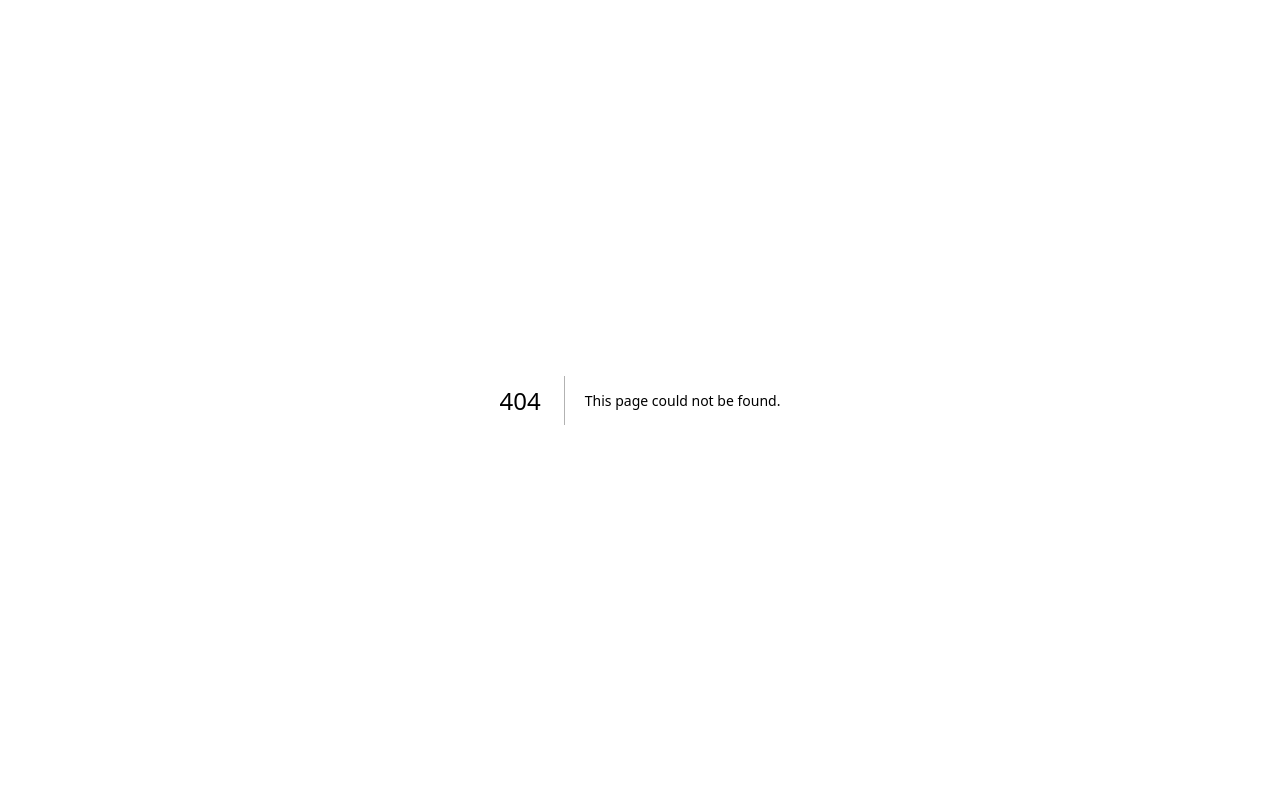
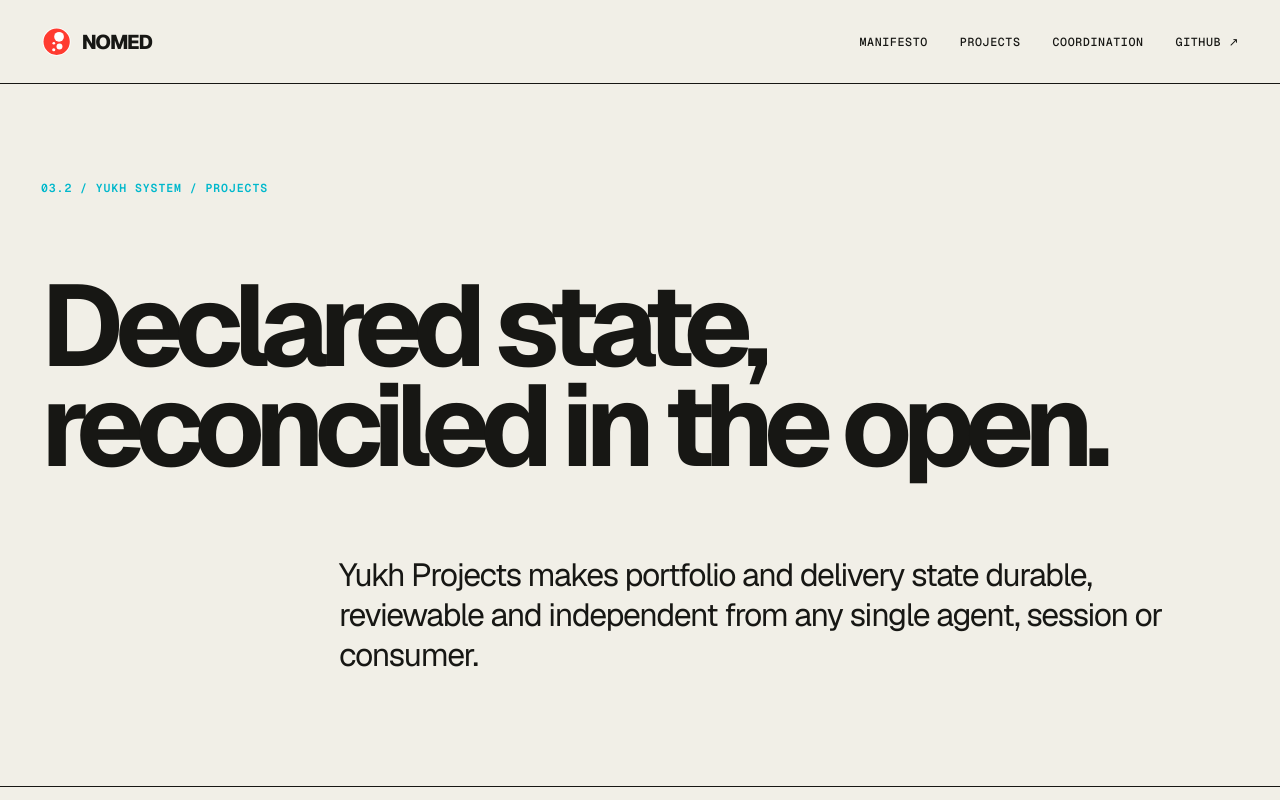
Before and after one commit to nomed/nomed.github.io, a Next.js app: page /system/projects in a window 1280 px wide. Before the commit this address had no page. Shown: the top 800 px of the page. Built offline with nearby package versions, Linux system fonts and the light colour scheme.

Commit message:
feat: add projects system deep dive

```diff
--- /dev/null
+++ b/app/system/projects/page.tsx
@@ -0,0 +1,32 @@
+import type { Metadata } from "next";
+import { SystemDeepDive } from "../../components/SystemDeepDive";
+
+export const metadata: Metadata = {
+  title: "Yukh Projects — Nomed",
+  description: "The durable project-state boundary of the Yukh system.",
+};
+
+export default function YukhProjectsPage() {
+  return (
+    <SystemDeepDive
+      index="03.2"
+      label="Yukh system / Projects"
+      title="Declared state, reconciled in the open."
+      lede="Yukh Projects makes portfolio and delivery state durable, reviewable and independent from any single agent, session or consumer."
+      accent="#00B8CC"
+      status="foundation bootstrap. Functional code enters through reviewed clean-room migration."
+      problem={<p>When planning state lives inside chats, local notes or tool-specific automation, parallel participants cannot reliably discover ownership, priority, dependencies or the accepted outcome.</p>}
+      responsibility={<p>Reconcile declared project configuration with GitHub Projects through deterministic plans, bounded mutations and verifiable postconditions.</p>}
+      boundary={<p>Projects owns declared portfolio and delivery state. It does not coordinate live participants, grant execution authority or treat a message as an accepted project mutation.</p>}
+      contracts={[
+        { name: "Desired state", description: "consumer-neutral declarations of project structure and policy." },
+        { name: "Plan", description: "the deterministic difference between declared and observed state." },
+        { name: "Apply result", description: "bounded mutations with stable identifiers and diagnostics." },
+        { name: "Postconditions", description: "evidence that observed state now satisfies the declaration." },
+      ]}
+      interactions={<p>Coordination announces who is acting on a plan and carries review signals. MCP can expose reconciliation as a governed capability. Projects remains the durable source of delivery truth.</p>}
+      direction={<p>Complete the clean-room foundation, stabilize the declarative schema and prove idempotent reconciliation against real GitHub Projects fixtures.</p>}
+      repository="https://github.com/nomed/yukh-projects"
+    />
+  );
+}
```
